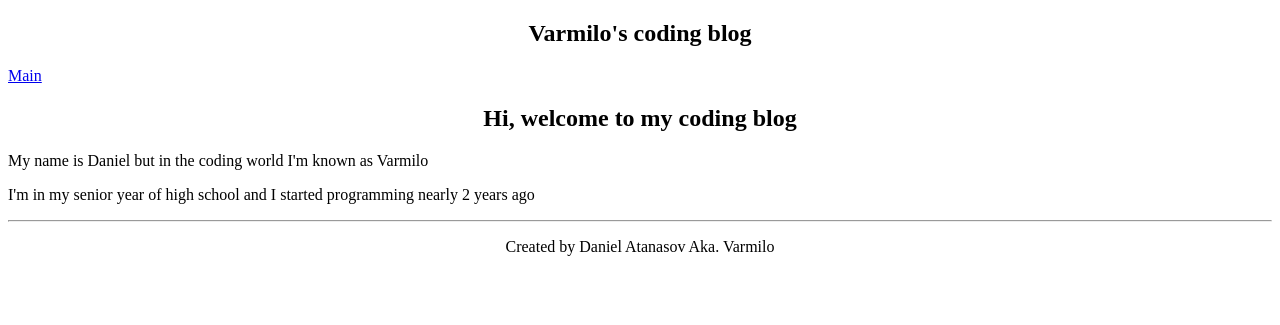
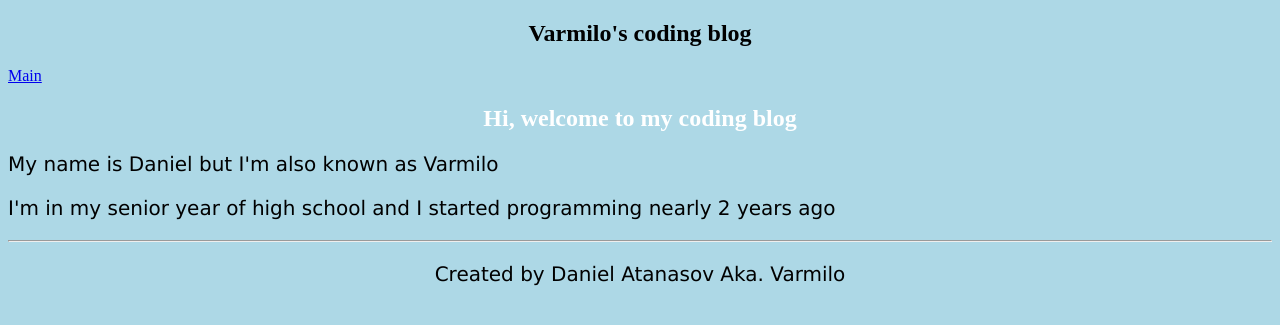
Before and after one commit to VarmiloVA/Django-portfolio, a Django app: page / in a window 1280 px wide. Shown: the top 325 px of the page. Run offline with Django 4.2, Linux system fonts and the light colour scheme.

Commit message:
More advances in the frontend

```diff
--- a/blog/static/blog/css/styles.css
+++ b/blog/static/blog/css/styles.css
@@ -6,6 +6,20 @@ h1, h2, h3, h4, h5, h6 {
     text-align: center;
 }
 
+body {
+    background-color: lightblue;
+}
+
+/*I'm just testing colors to learn CSS3, it isn't definitive*/
+h2 {
+    color: white;
+}
+
+p {
+    font-family: verdana;
+    font-size: 20px;
+}
+
 footer {
     text-align: center;
 }
--- a/blog/templates/blog/base.html
+++ b/blog/templates/blog/base.html
@@ -10,8 +10,10 @@
     <meta name="keywords" content="Django, Python, HTML, coding, CSS, Junior, Developer">
     <link rel="stylesheet" href="{% static 'blog/css/styles.css' %}">
     <link rel="icon" href="{% static 'blog/img/favicon.ico' %}">
-    {% if request.path == '' %}
-        <title>Blog</title>
+    {% if request.path == "/about_me/" %}
+        <title>About me</title>
+    {% else %}
+        <title>Home</title>
     {% endif %}
 </head>
 <body>
--- a/blog/templates/blog/index.html
+++ b/blog/templates/blog/index.html
@@ -6,7 +6,7 @@
 
 <body>
     <h2>Hi, welcome to my coding blog</h2>
-    <p>My name is Daniel but in the coding world I'm known as Varmilo</p>
+    <p>My name is Daniel but I'm also known as Varmilo </p>
     <p>I'm in my senior year of high school and I started programming nearly 2 years ago</p>
 </body>
 
```
